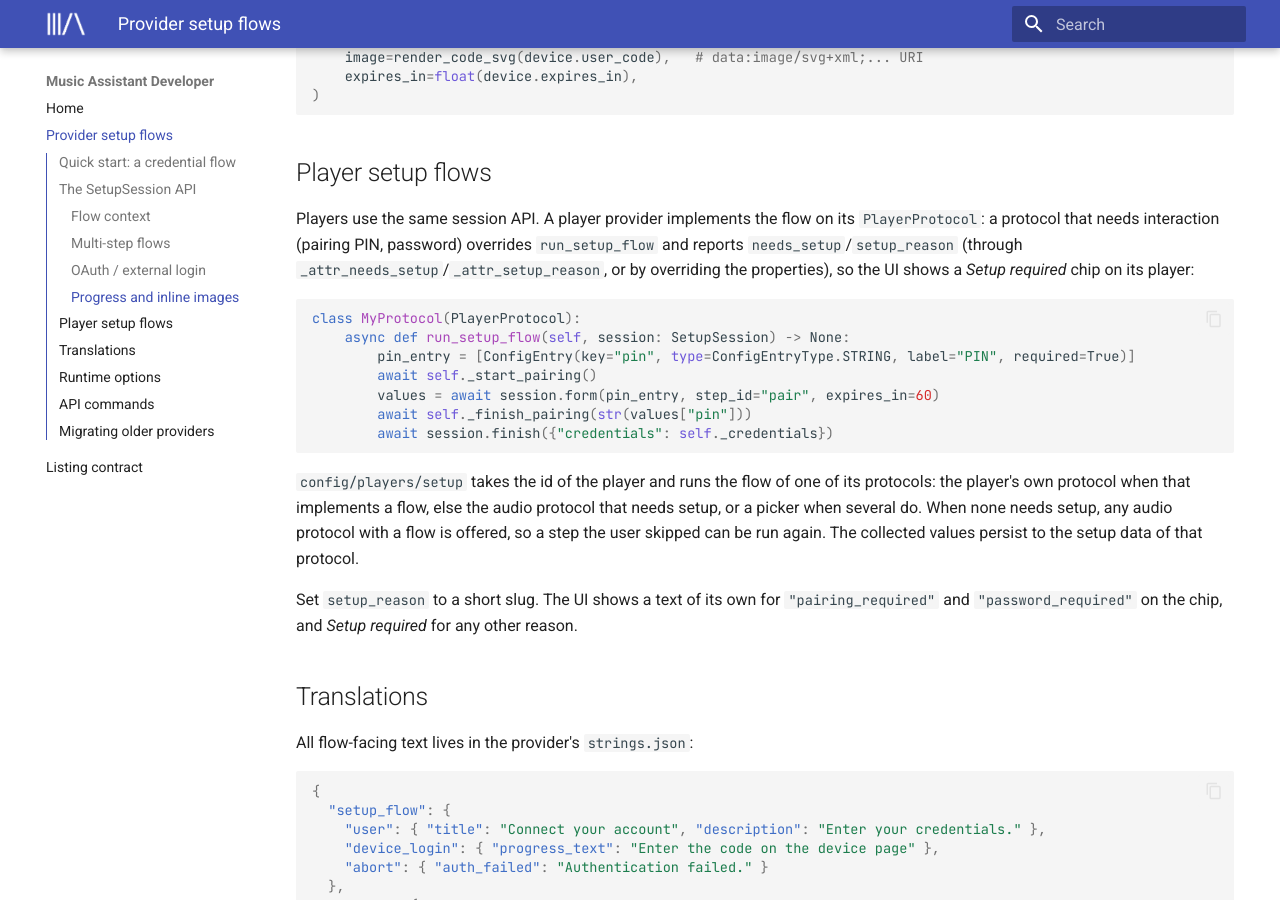
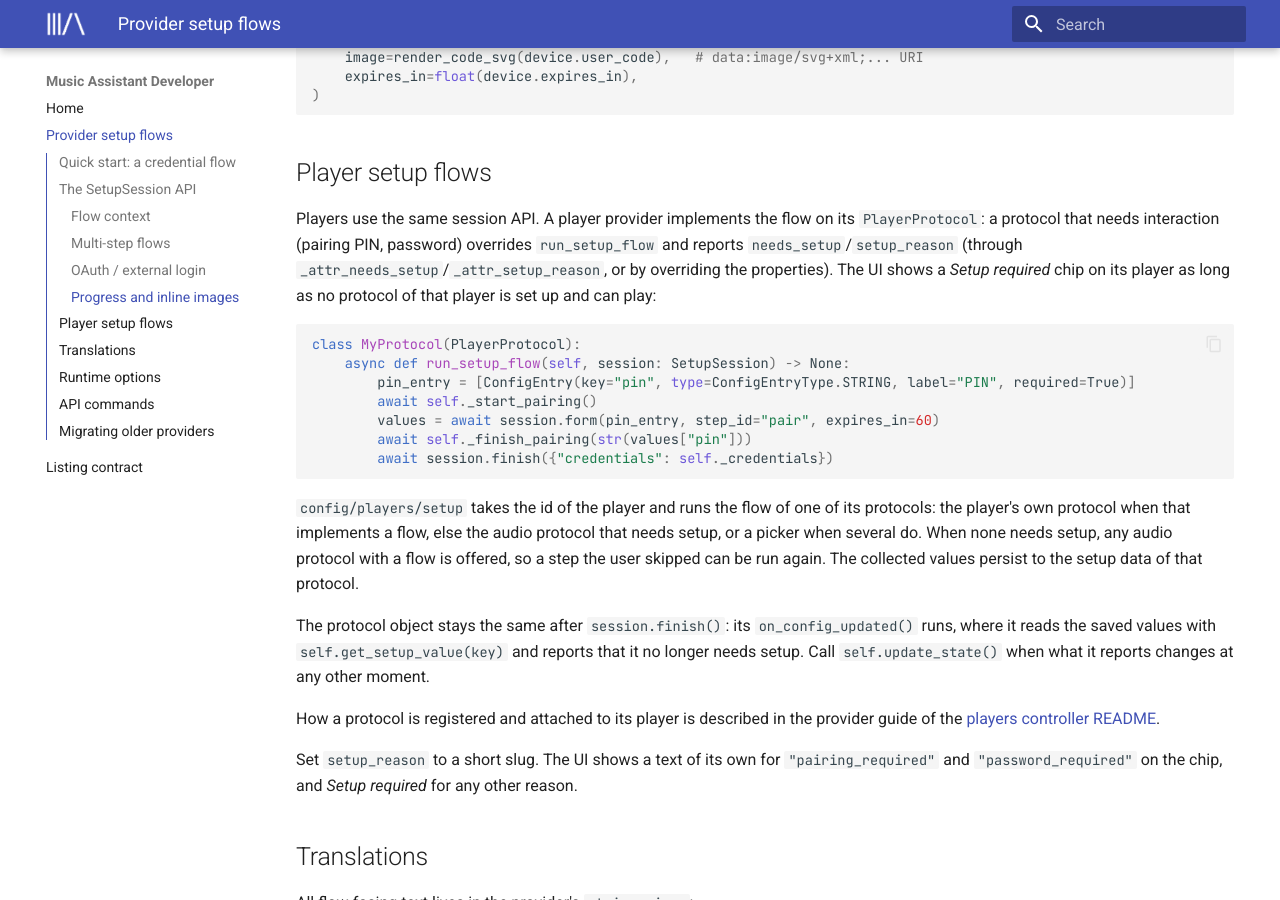
Before and after one commit to music-assistant/developers.music-assistant.io, an MkDocs documentation site: the page built from docs/setup-flows.md, in a window 1280 px wide and 900 px high, scrolled down 2950 px. Built offline with MkDocs 1.6.1 and Material for MkDocs 9.7.7, drawn with Linux system fonts in a browser that asks for light colours.

Commit message:
Say when the setup chip shows and how a protocol gets its saved setup values

````diff
--- a/docs/setup-flows.md
+++ b/docs/setup-flows.md
@@ -110,7 +110,7 @@ creds = await session.progress_until(
 
 ## Player setup flows
 
-Players use the same session API. A player provider implements the flow on its `PlayerProtocol`: a protocol that needs interaction (pairing PIN, password) overrides `run_setup_flow` and reports `needs_setup`/`setup_reason` (through `_attr_needs_setup`/`_attr_setup_reason`, or by overriding the properties), so the UI shows a *Setup required* chip on its player:
+Players use the same session API. A player provider implements the flow on its `PlayerProtocol`: a protocol that needs interaction (pairing PIN, password) overrides `run_setup_flow` and reports `needs_setup`/`setup_reason` (through `_attr_needs_setup`/`_attr_setup_reason`, or by overriding the properties). The UI shows a *Setup required* chip on its player as long as no protocol of that player is set up and can play:
 
 ```python
 class MyProtocol(PlayerProtocol):
@@ -123,6 +123,10 @@ class MyProtocol(PlayerProtocol):
 ```
 
 `config/players/setup` takes the id of the player and runs the flow of one of its protocols: the player's own protocol when that implements a flow, else the audio protocol that needs setup, or a picker when several do. When none needs setup, any audio protocol with a flow is offered, so a step the user skipped can be run again. The collected values persist to the setup data of that protocol.
+
+The protocol object stays the same after `session.finish()`: its `on_config_updated()` runs, where it reads the saved values with `self.get_setup_value(key)` and reports that it no longer needs setup. Call `self.update_state()` when what it reports changes at any other moment.
+
+How a protocol is registered and attached to its player is described in the provider guide of the [players controller README](https://github.com/music-assistant/server/blob/dev/music_assistant/controllers/players/README.md).
 
 Set `setup_reason` to a short slug. The UI shows a text of its own for `"pairing_required"` and `"password_required"` on the chip, and *Setup required* for any other reason.
 
````
